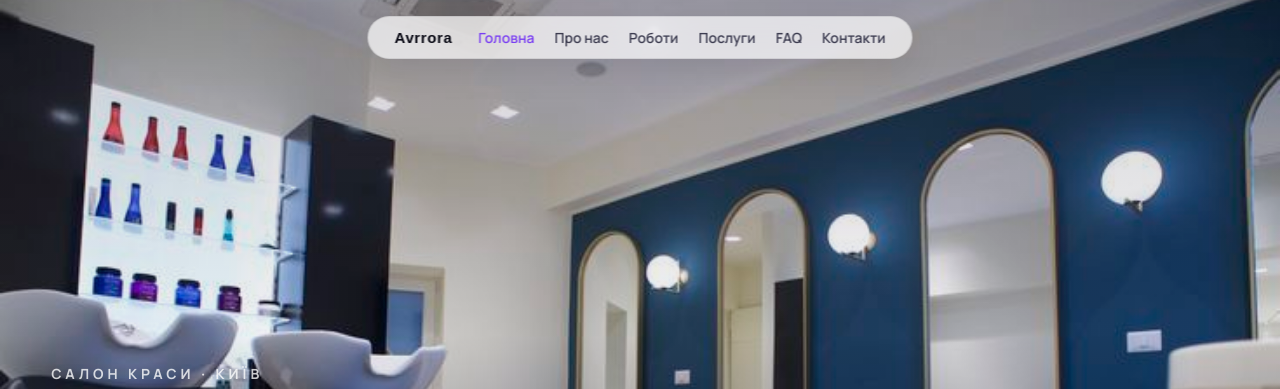
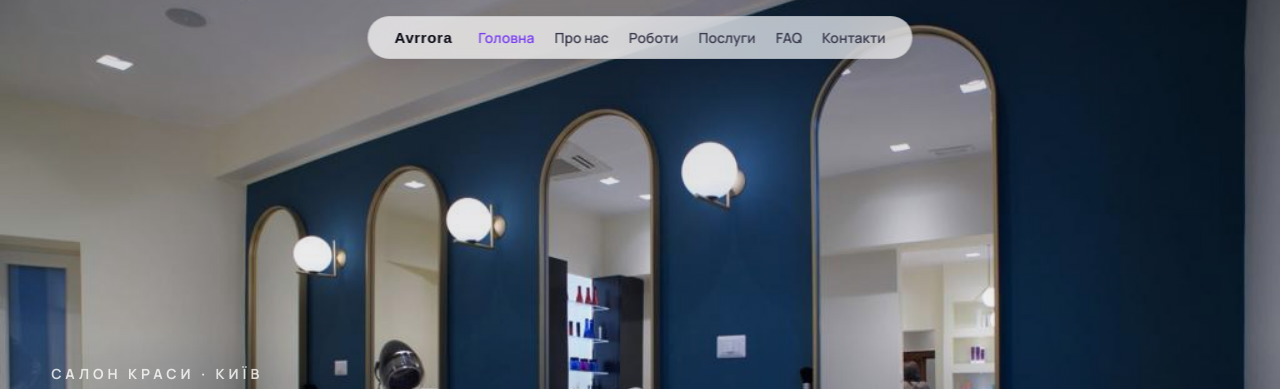
Before and after one commit to zhenyasichkar-ship-it/avrrora-salon, a plain HTML site: page index.html in a window 1280 px wide. Shown: the top 389 px of the page. Drawn offline with Linux system fonts and the light colour scheme; a web font is replaced by a local one.

Commit message:
Home: sharper hero photo of the mirror wall
The old hero was a 735px Pinterest copy that turned to mush stretched
full-screen. Replace it with the same scene (chairs facing the arched
mirrors) from the salon's own gallery at 1024px, without Pinterest's
recompression.

Co-Authored-By: Claude Fable 5 <noreply@anthropic.com>

```diff
--- a/index.html
+++ b/index.html
@@ -29,7 +29,7 @@ a{color:#2f4fd8;text-decoration:none;transition:color .3s;} a:hover{color:#7a3ff
   </div>
 </nav>
 <header style="position:relative;min-height:100vh;display:flex;align-items:flex-end;overflow:hidden;background:#0b0b16;">
-  <img src="images/interior.jpg" alt="Інтер'єр салону Avrrora" style="position:absolute;inset:0;width:100%;height:100%;object-fit:cover;object-position:center;"/>
+  <img src="images/interior-2.jpg" alt="Інтер'єр салону Avrrora" style="position:absolute;inset:0;width:100%;height:100%;object-fit:cover;object-position:center;"/>
   <div style="position:absolute;inset:0;background:linear-gradient(180deg, rgba(11,11,30,0.18) 0%, rgba(11,11,30,0.05) 42%, rgba(8,8,20,0.55) 82%, rgba(8,8,20,0.78) 100%);"></div>
   <div style="position:absolute;left:-180px;bottom:-220px;width:640px;height:640px;border-radius:50%;background:radial-gradient(circle, rgba(122,63,242,0.22), transparent 65%);animation:glow 7s ease-in-out infinite;"></div>
   <div style="position:relative;width:min(1200px,92vw);margin:0 auto;padding:0 0 9vh;color:#fff;animation:heroIn 1.1s cubic-bezier(.22,.61,.21,1) both;">
```
Also changed, not shown: images/interior-2.jpg (added).
